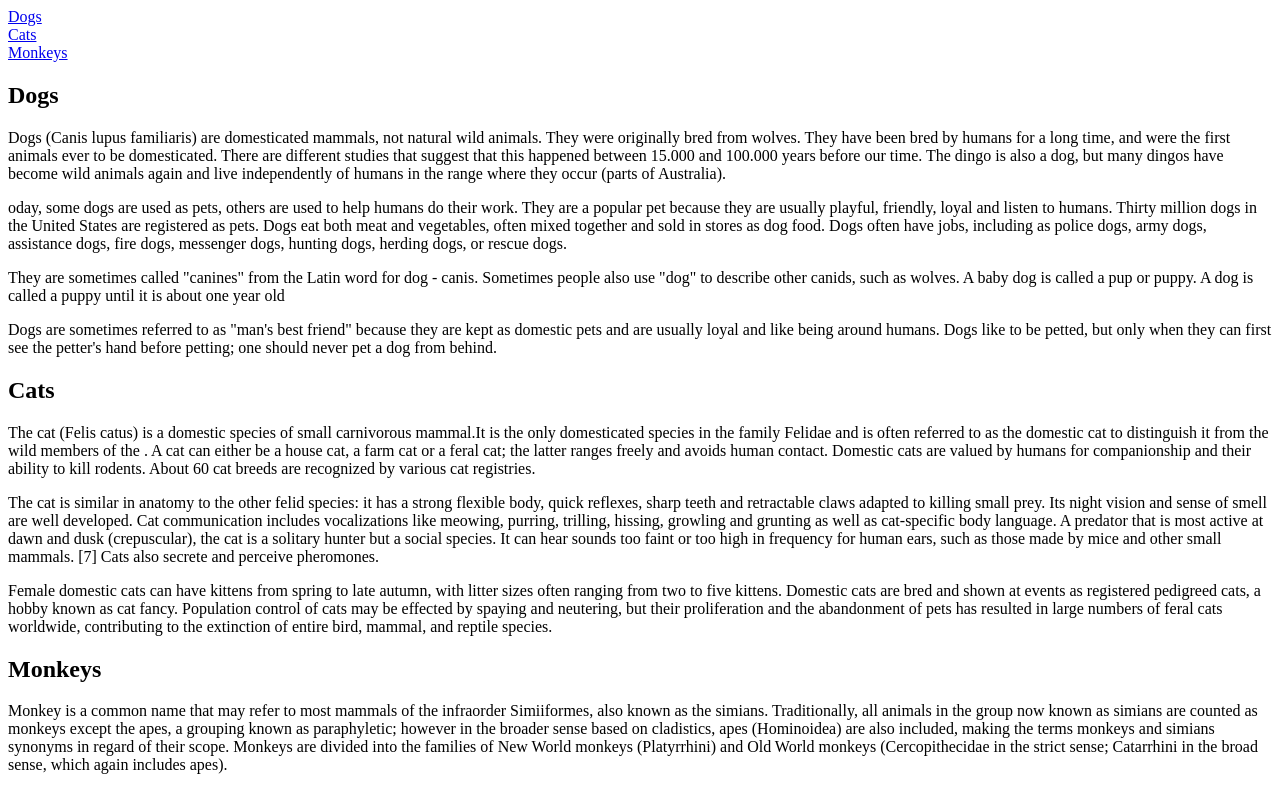
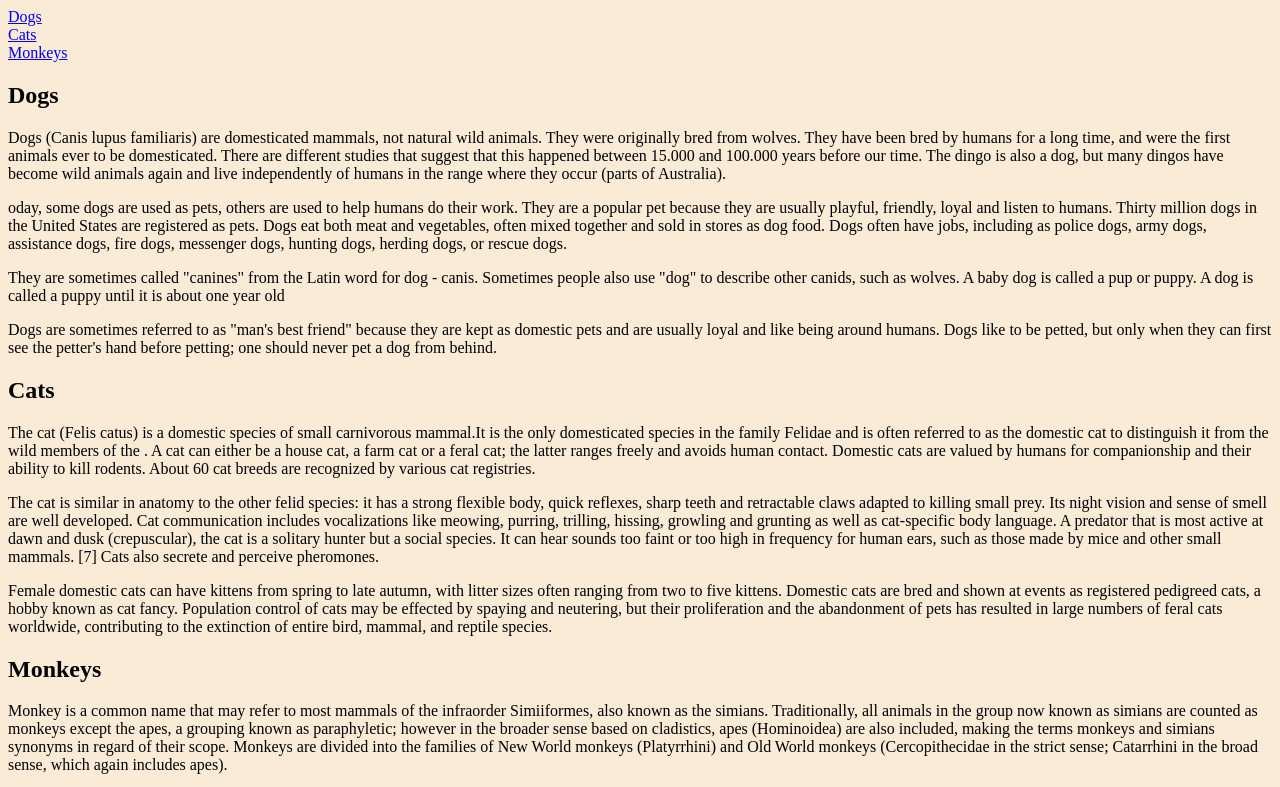
Before and after one commit to SanyoBettina/homework-c1, a plain HTML site: page index.html in a window 1280 px wide. Shown: the top 787 px of the page. Drawn offline with Linux system fonts and the light colour scheme.

Commit message:
new css file

```diff
--- /dev/null
+++ b/home.css
@@ -0,0 +1,3 @@
+body{
+    background-color: antiquewhite;
+}
--- a/index.html
+++ b/index.html
@@ -5,6 +5,7 @@
     <meta http-equiv="X-UA-Compatible" content="IE=edge">
     <meta name="viewport" content="width=device-width, initial-scale=1.0">
     <title>Home</title>
+    <link rel="stylesheet" href="./home.css">
 </head>
 <body>
     <div class="menu">
```
